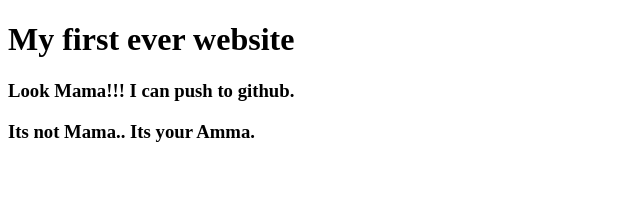
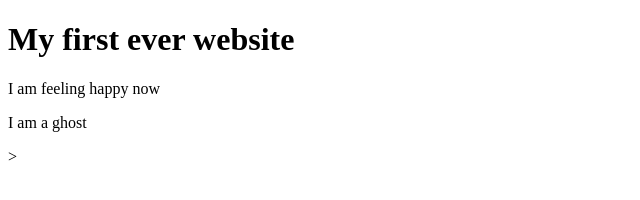
Before and after one commit to arifcoder/my-first-website, a plain HTML site: page index.html in a window 1280 px wide. Shown: the whole page, without its empty margins (0-640 px from the left). Drawn offline with Linux system fonts and the light colour scheme.

Commit message:
ghost hunting

```diff
--- a/index.html
+++ b/index.html
@@ -7,7 +7,7 @@
 </head>
 <body>
     <h1>My first ever website</h1>
-    <h3>Look Mama!!! I can push to github.</h3>
-    <h3>Its not Mama.. Its your Amma.</h3>
+    <p>I am feeling happy now</p>
+    <p>I am a ghost</p>>
 </body>
 </html>
```
